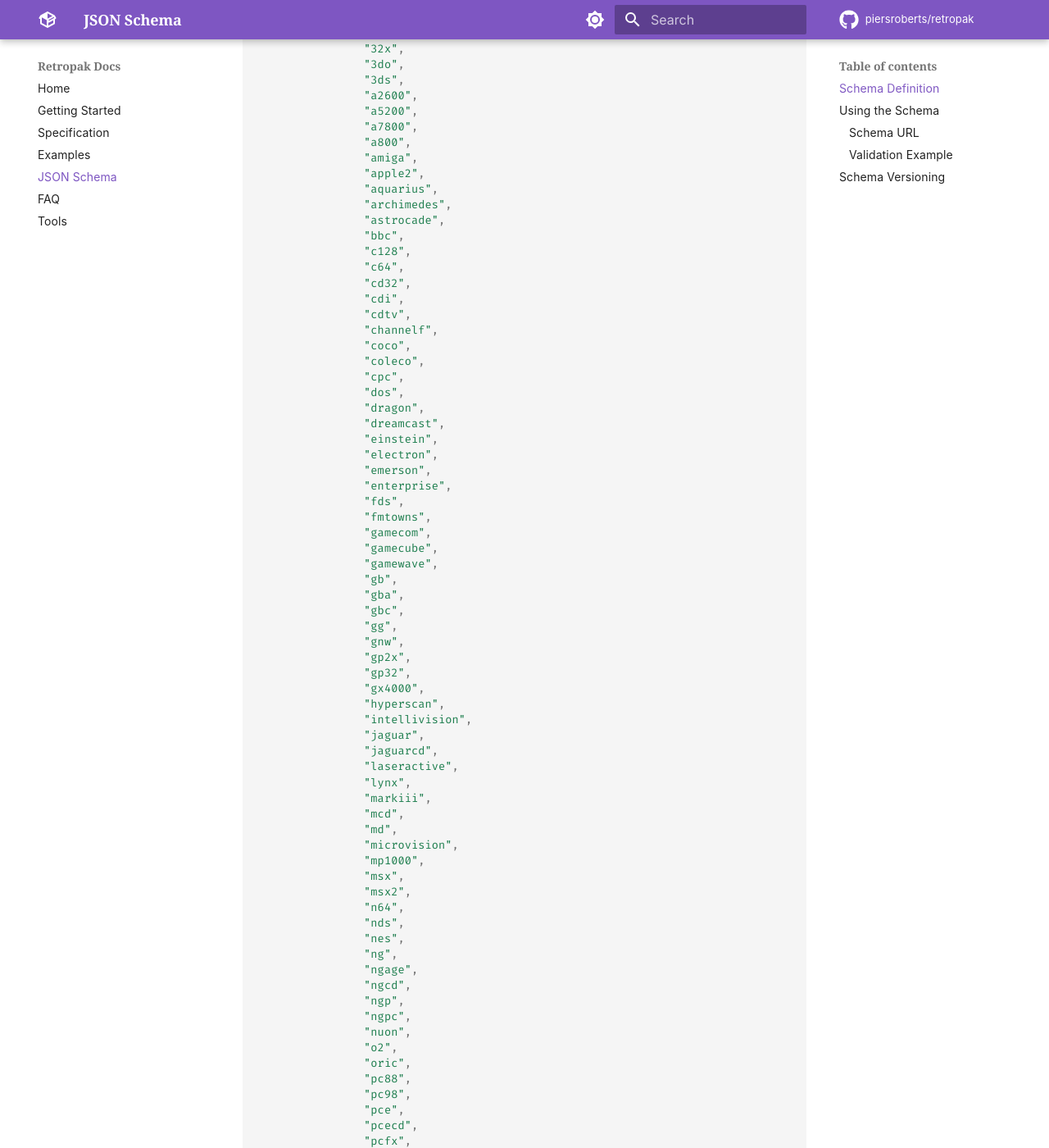
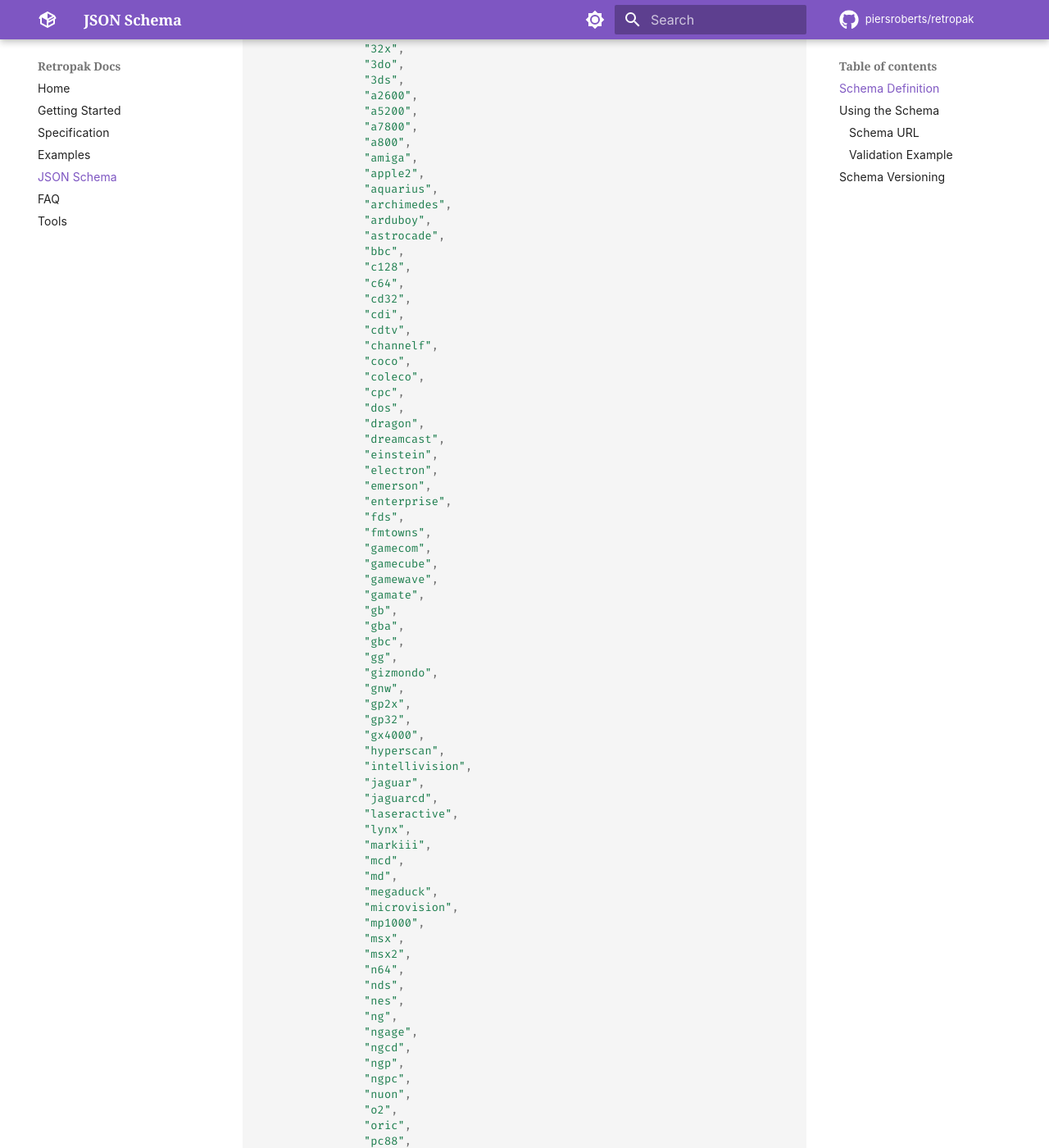
Before and after one commit to piersroberts/retropak, an MkDocs documentation site: the page built from docs/schema.md, in a window 1280 px wide and 1400 px high, scrolled down 466 px. Shown: the whole window at 82% size. Built offline with MkDocs 1.6.1 and Material for MkDocs 9.7.7, drawn with Linux system fonts in a browser that asks for light colours; comment, search, counter and statistics services are not loaded; part of the change alters nothing that is shown.

```diff
--- a/docs/schemas/v1/retropak.schema.json
+++ b/docs/schemas/v1/retropak.schema.json
@@ -20,6 +20,7 @@
                 "apple2",
                 "aquarius",
                 "archimedes",
+                "arduboy",
                 "astrocade",
                 "bbc",
                 "c128",
@@ -43,10 +44,12 @@
                 "gamecom",
                 "gamecube",
                 "gamewave",
+                "gamate",
                 "gb",
                 "gba",
                 "gbc",
                 "gg",
+                "gizmondo",
                 "gnw",
                 "gp2x",
                 "gp32",
@@ -60,6 +63,7 @@
                 "markiii",
                 "mcd",
                 "md",
+                "megaduck",
                 "microvision",
                 "mp1000",
                 "msx",
@@ -83,6 +87,7 @@
                 "pet",
                 "pico",
                 "pippin",
+                "playdate",
                 "plus4",
                 "pokemini",
                 "ps2",
@@ -261,6 +266,7 @@
                 "bongos",
                 "buzzer",
                 "camera",
+                "crank",
                 "dance_mat",
                 "dongle",
                 "drums",
--- a/docs/specification.md
+++ b/docs/specification.md
@@ -381,7 +381,7 @@ Features include input devices, peripherals, and capabilities. We separate requi
 
 #### Feature Values
 
-`analog_stick`, `arcade_stick`, `balance_board`, `bongos`, `buzzer`, `camera`, `dance_mat`, `dongle`, `drums`, `fishing_rod`, `flight_stick`, `gamepad`, `guitar`, `keyboard`, `keyboard_controller`, `light_gun`, `link_cable`, `maracas`, `mech_controller`, `microphone`, `motion_controls`, `mouse`, `multitap`, `nfc_portal`, `online`, `paddle`, `pedals`, `pointer`, `rumble`, `save_file`, `spinner`, `steering_wheel`, `stylus`, `touch_screen`, `trackball`, `train_controller`, `turntable`, `twin_stick`, `vr_headset`, `zapper`
+`analog_stick`, `arcade_stick`, `balance_board`, `bongos`, `buzzer`, `camera`, `crank`, `dance_mat`, `dongle`, `drums`, `fishing_rod`, `flight_stick`, `gamepad`, `guitar`, `keyboard`, `keyboard_controller`, `light_gun`, `link_cable`, `maracas`, `mech_controller`, `microphone`, `motion_controls`, `mouse`, `multitap`, `nfc_portal`, `online`, `paddle`, `pedals`, `pointer`, `rumble`, `save_file`, `spinner`, `steering_wheel`, `stylus`, `touch_screen`, `trackball`, `train_controller`, `turntable`, `twin_stick`, `vr_headset`, `zapper`
 
 **Why is `online` a feature?** - It's a capability, like rumble support. Putting it here keeps player counts simple (local players only) while still indicating network play was available.
 
@@ -709,7 +709,7 @@ Use cases:
 
 ## Platforms
 
-120 platforms are currently supported. Platform IDs follow these rules:
+125 platforms are currently supported. Platform IDs follow these rules:
 
 - **Single-word names** stay as-is: `saturn`, `dreamcast`, `wii`
 - **Multi-word names** become abbreviations: `pce`, `gba`, `sms`
@@ -727,6 +727,7 @@ Use cases:
 | `mp1000`        | [APF-MP1000](https://en.wikipedia.org/wiki/APF_Imagination_Machine)                       | APF                | 1978  |
 | `msx`           | [MSX](https://en.wikipedia.org/wiki/MSX)                                                  | ASCII Corporation  | 1983  |
 | `msx2`          | [MSX2](https://en.wikipedia.org/wiki/MSX#MSX2)                                            | ASCII Corporation  | 1985  |
+| `arduboy`       | [Arduboy](https://en.wikipedia.org/wiki/Arduboy)                                          | Arduboy            | 2016  |
 | `a2600`         | [Atari 2600](https://en.wikipedia.org/wiki/Atari_2600)                                    | Atari              | 1977  |
 | `a800`          | [Atari 8-bit](https://en.wikipedia.org/wiki/Atari_8-bit_family)                           | Atari              | 1979  |
 | `a5200`         | [Atari 5200](https://en.wikipedia.org/wiki/Atari_5200)                                    | Atari              | 1982  |
@@ -738,6 +739,7 @@ Use cases:
 | `astrocade`     | [Bally Astrocade](https://en.wikipedia.org/wiki/Bally_Astrocade)                          | Bally/Astrocade    | 1977  |
 | `ws`            | [WonderSwan](https://en.wikipedia.org/wiki/WonderSwan)                                    | Bandai             | 1999  |
 | `wsc`           | [WonderSwan Color](https://en.wikipedia.org/wiki/WonderSwan)                              | Bandai             | 2000  |
+| `gamate`        | [Gamate](https://en.wikipedia.org/wiki/Gamate)                                            | Bit Corporation    | 1990  |
 | `pv1000`        | [Casio PV-1000](https://en.wikipedia.org/wiki/Casio_PV-1000)                              | Casio              | 1983  |
 | `coleco`        | [ColecoVision](https://en.wikipedia.org/wiki/ColecoVision)                                | Coleco             | 1982  |
 | `pet`           | [Commodore PET](https://en.wikipedia.org/wiki/Commodore_PET)                              | Commodore          | 1977  |
@@ -763,6 +765,7 @@ Use cases:
 | `intellivision` | [Intellivision](https://en.wikipedia.org/wiki/Intellivision)                              | Mattel             | 1979  |
 | `aquarius`      | [Aquarius](https://en.wikipedia.org/wiki/Mattel_Aquarius)                                 | Mattel             | 1983  |
 | `hyperscan`     | [HyperScan](https://en.wikipedia.org/wiki/HyperScan)                                      | Mattel             | 2006  |
+| `megaduck`      | [Mega Duck](https://en.wikipedia.org/wiki/Mega_Duck)                                      | Welback Holdings   | 1993  |
 | `xbox`          | [Xbox](https://en.wikipedia.org/wiki/Xbox_(console))                                      | Microsoft          | 2001  |
 | `x360`          | [Xbox 360](https://en.wikipedia.org/wiki/Xbox_360)                                        | Microsoft          | 2005  |
 | `xone`          | [Xbox One](https://en.wikipedia.org/wiki/Xbox_One)                                        | Microsoft          | 2013  |
@@ -793,6 +796,7 @@ Use cases:
 | `switch`        | [Nintendo Switch](https://en.wikipedia.org/wiki/Nintendo_Switch)                          | Nintendo           | 2017  |
 | `ngage`         | [N-Gage](https://en.wikipedia.org/wiki/N-Gage_(device))                                   | Nokia              | 2003  |
 | `3do`           | [3DO Interactive Multiplayer](https://en.wikipedia.org/wiki/3DO_Interactive_Multiplayer)  | Panasonic/others   | 1993  |
+| `playdate`      | [Playdate](https://en.wikipedia.org/wiki/Playdate_(console))                              | Panic              | 2022  |
 | `cdi`           | [CD-i](https://en.wikipedia.org/wiki/CD-i)                                                | Philips            | 1991  |
 | `videopac`      | [Videopac+ / G7400](https://en.wikipedia.org/wiki/Videopac%2B_G7400)                      | Philips            | 1983  |
 | `laseractive`   | [LaserActive](https://en.wikipedia.org/wiki/LaserActive)                                  | Pioneer            | 1993  |
@@ -828,6 +832,7 @@ Use cases:
 | `coco`          | [TRS-80 Color Computer](https://en.wikipedia.org/wiki/TRS-80_Color_Computer)              | Tandy              | 1980  |
 | `oric`          | [Oric](https://en.wikipedia.org/wiki/Oric_(computer))                                     | Tangerine          | 1983  |
 | `thomson`       | [Thomson MO5/TO7](https://en.wikipedia.org/wiki/Thomson_computers)                        | Thomson            | 1984  |
+| `gizmondo`      | [Gizmondo](https://en.wikipedia.org/wiki/Gizmondo)                                        | Tiger Telematics   | 2005  |
 | `einstein`      | [Tatung Einstein](https://en.wikipedia.org/wiki/Tatung_Einstein)                          | Tatung             | 1984  |
 | `ti994a`        | [TI-99/4A](https://en.wikipedia.org/wiki/Texas_Instruments_TI-99/4A)                      | Texas Instruments  | 1981  |
 | `tutor`         | [Tomy Tutor](https://en.wikipedia.org/wiki/Tomy_Tutor)                                    | Tomy               | 1983  |
```
